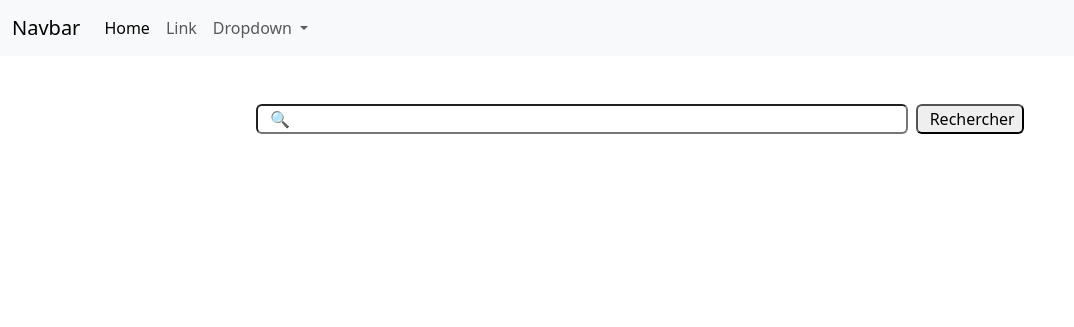
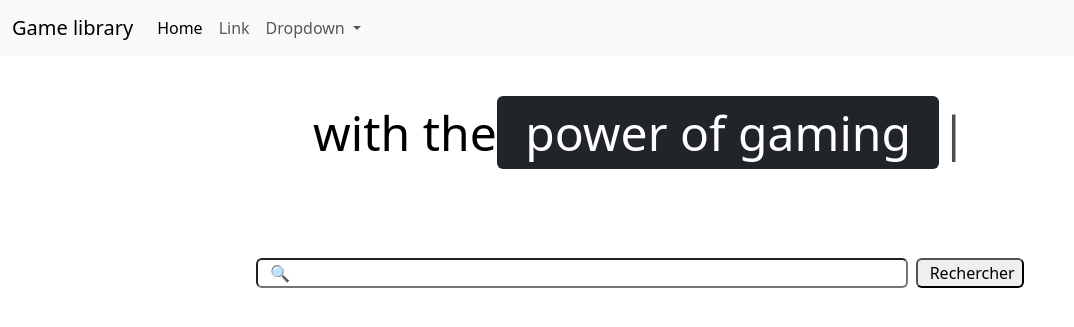
Before and after one commit to Nouster/search_library, a PHP site: page /search.php in a window 1280 px wide. Shown: the top 327 px of the page, without its empty margins (0-1074 px from the left). Run offline with PHP 8.4, Linux system fonts and the light colour scheme; some libraries are stand-ins or nearby versions.

Commit message:
added typewritter

```diff
--- a/js/main.js
+++ b/js/main.js
@@ -27,19 +27,28 @@ submitButton.onmouseout = ()=>{
 
 }
 
-var app = document.getElementById('app');
+let app = document.getElementById('app');
 
-var typewriter = new Typewriter(app, {
-  loop: true,
+
+let customNodeCreator = function(character) {
+  return document.createTextNode(character);
+}
+
+let typewriter = new Typewriter(app, {
+  loop: false,
   delay: 75,
+  onCreateTextNode: customNodeCreator,
 });
 
 typewriter
-  .pauseFor(2500)
-  .typeString('A simple yet powerful native javascript')
-  .pauseFor(300)
-  .deleteChars(10)
-  .typeString('<strong>JS</strong> plugin for a cool typewriter effect and ')
-  .typeString('<strong>only <span style="color: #27ae60;">5kb</span> Gzipped!</strong>')
-  .pauseFor(1000)
+  .typeString('Level up <span class= "bg-dark px-3 py-1 text-white rounded">your skills</span>')
+  .pauseFor(100)
   .start();
+
+typewriter.typeString('')
+    .pauseFor(1000)
+    .deleteAll(5)
+    .typeString('with the<span class = "bg-dark px-3 py-1 text-white rounded"> power of gaming </span>')
+    .pauseFor(1000)
+    .deleteChars()
+    .start();
--- a/layout/header.php
+++ b/layout/header.php
@@ -7,9 +7,8 @@
     <link href="https://cdn.jsdelivr.net/npm/bootstrap@5.3.0-alpha1/dist/css/bootstrap.min.css" rel="stylesheet" integrity="sha384-GLhlTQ8iRABdZLl6O3oVMWSktQOp6b7In1Zl3/Jr59b6EGGoI1aFkw7cmDA6j6gD" crossorigin="anonymous">
     <script defer src="https://cdn.jsdelivr.net/npm/bootstrap@5.3.0-alpha1/dist/js/bootstrap.bundle.min.js" integrity="sha384-w76AqPfDkMBDXo30jS1Sgez6pr3x5MlQ1ZAGC+nuZB+EYdgRZgiwxhTBTkF7CXvN" crossorigin="anonymous"></script>
     <script defer src="../js/main.js"></script>
-    <script defer src="https://unpkg.com/typewriter-effect@latest/dist/core.js"></script>
-
-    <title>Document</title>
+    <script  src="https://unpkg.com/typewriter-effect@latest/dist/core.js"></script>
+    <title>My library</title>
 </head>
 <body>
     <?php require_once 'nav.php' ?>
--- a/layout/nav.php
+++ b/layout/nav.php
@@ -1,6 +1,6 @@
 <nav class="navbar navbar-expand-lg bg-body-tertiary">
   <div class="container-fluid">
-    <a class="navbar-brand" href="#">Navbar</a>
+    <a class="navbar-brand" href="#">Game library</a>
     <button class="navbar-toggler" type="button" data-bs-toggle="collapse" data-bs-target="#navbarSupportedContent" aria-controls="navbarSupportedContent" aria-expanded="false" aria-label="Toggle navigation">
       <span class="navbar-toggler-icon"></span>
     </button>
--- a/results.php
+++ b/results.php
@@ -1,4 +1,6 @@
 <?php
+require_once 'layout/nav.php';
+
 $search = strtolower($_GET['q']);
 // To redirect to home in case of empty parameter
 if(!isset($search)){
@@ -54,3 +56,5 @@ require_once 'layout/header.php';?>
     <?php } ?>
     </div>
 </section>
+
+<?php require_once 'layout/footer.php';?>
--- a/search.php
+++ b/search.php
@@ -1,9 +1,14 @@
 <?php require_once 'layout/header.php'; ?>
 
-<h1 class="text-center mt-5" id="app"></h1>
+
+
+<h1 id="app" class="col-lg-12 text-center text-black display-5 py-5"></h1>
+
 <form class="row justify-content-center mt-5" action="results.php" method="GET">
+
     <input class="col-md-6 rounded me-2" type="text" name="q" id="" placeholder="🔍" value="<?php echo $_GET['q'] ?? ''; ?>">
     <input class="col-md-1 rounded" type="submit" value="Rechercher">
+
 </form>
 
 <?php require_once 'layout/footer.php';
```
Also changed, not shown: 1 other file.
